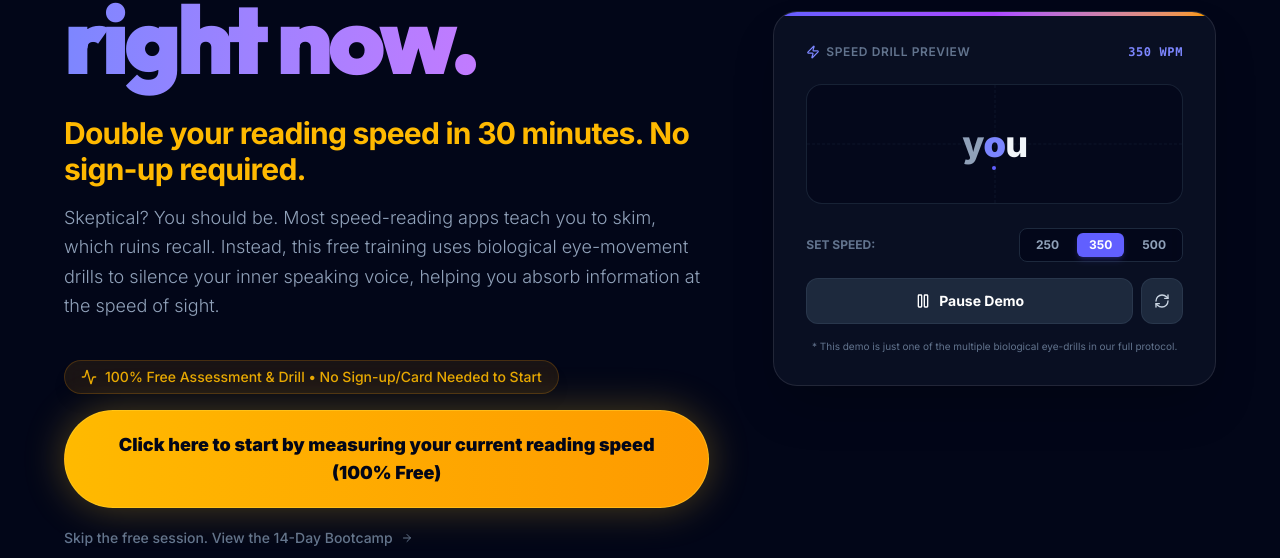
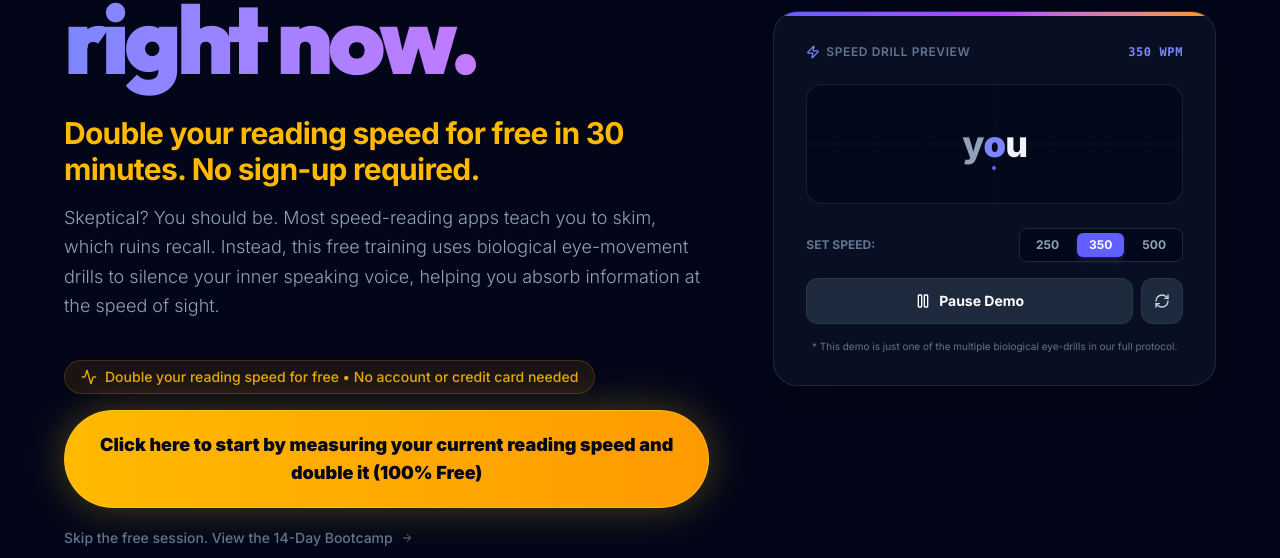
Before and after one commit to richardvanderkolk/the-rogue-puffin, a Next.js app: page / in a window 1280 px wide. Shown: the part 327-885 px from the top of the page. Built offline with nearby package versions, Linux system fonts and the light colour scheme; no server answers.

Commit message:
copy: clarify that doubling reading speed is completely free, not just starting

```diff
--- a/src/app/page.tsx
+++ b/src/app/page.tsx
@@ -40,7 +40,7 @@ export default function V2LandingPage() {
 
                                 <div className="space-y-4 max-w-2xl mx-auto lg:mx-0 pt-2">
                                     <p className="text-2xl md:text-3xl text-amber-400 font-bold tracking-tight">
-                                        Double your reading speed in 30 minutes. No sign-up required.
+                                        Double your reading speed for free in 30 minutes. No sign-up required.
                                     </p>
                                     <p className="text-lg text-slate-400 font-light leading-relaxed">
                                         Skeptical? You should be. Most speed-reading apps teach you to skim, which ruins recall. Instead, this free training uses biological eye-movement drills to silence your inner speaking voice, helping you absorb information at the speed of sight.
@@ -51,13 +51,13 @@ export default function V2LandingPage() {
                             <div className="flex flex-col items-center lg:items-start gap-5 pt-2">
                                 <div className="flex flex-col items-center lg:items-start gap-4 relative w-full">
                                     <div className="flex items-center gap-2 text-sm font-medium text-amber-400/90 bg-amber-500/10 border border-amber-500/20 px-4 py-1.5 rounded-full shadow-lg backdrop-blur-sm">
-                                        <Activity className="w-4 h-4" /> 100% Free Assessment & Drill • No Sign-up/Card Needed to Start
+                                        <Activity className="w-4 h-4" /> Double your reading speed for free • No account or credit card needed
                                     </div>
                                     <Link
                                         href="/rogue-session/start?v2=true&mode=assessment"
                                         className="group relative px-8 py-5 bg-gradient-to-r from-amber-400 to-amber-500 text-slate-950 rounded-full font-black text-lg hover:from-amber-300 hover:to-amber-400 transition-all active:scale-95 flex items-center justify-center text-center gap-3 shadow-[0_0_40px_rgba(251,191,36,0.3)] hover:shadow-[0_0_60px_rgba(251,191,36,0.5)] border border-amber-300/50"
                                     >
-                                        Click here to start by measuring your current reading speed (100% Free)
+                                        Click here to start by measuring your current reading speed and double it (100% Free)
                                     </Link>
                                 </div>
 
```
